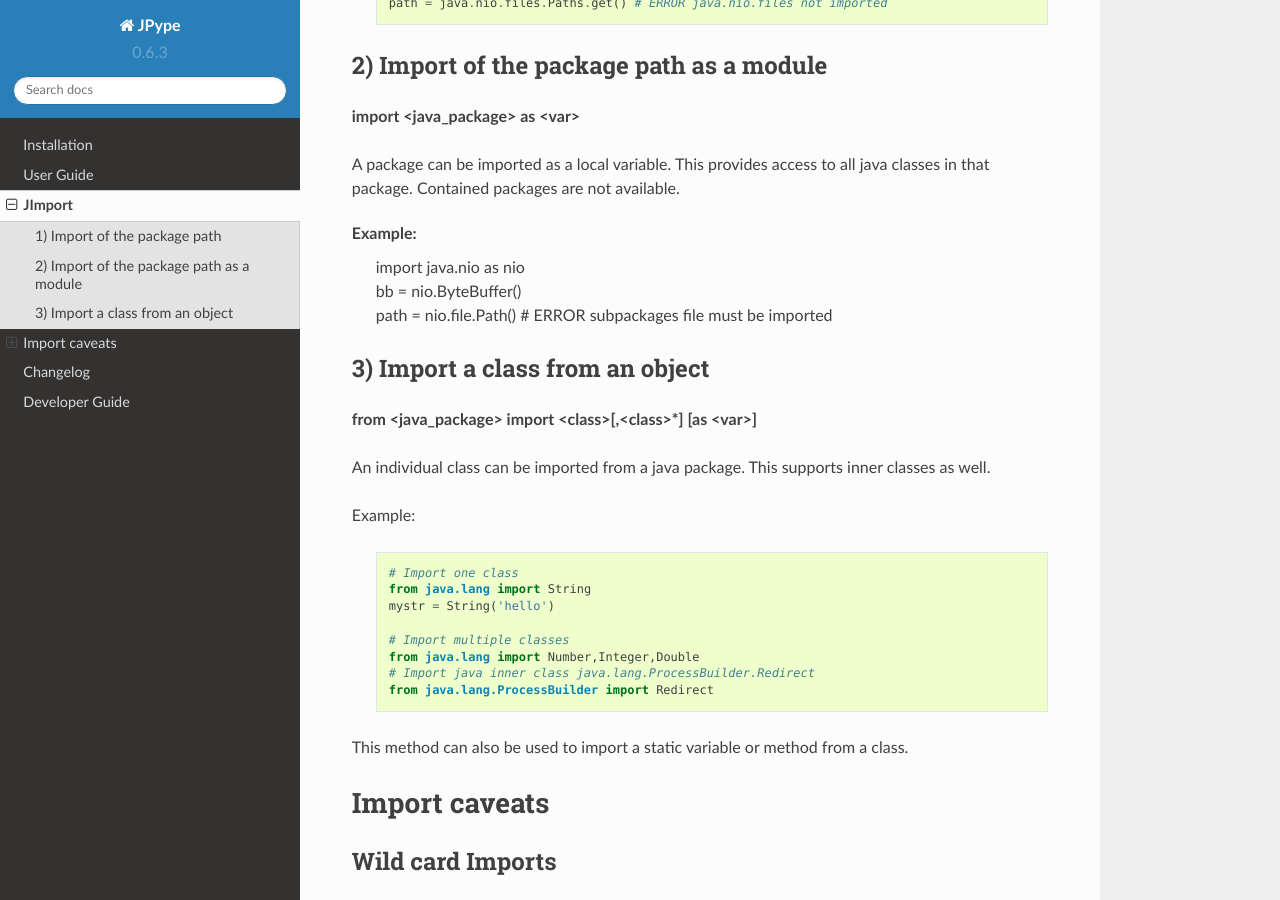
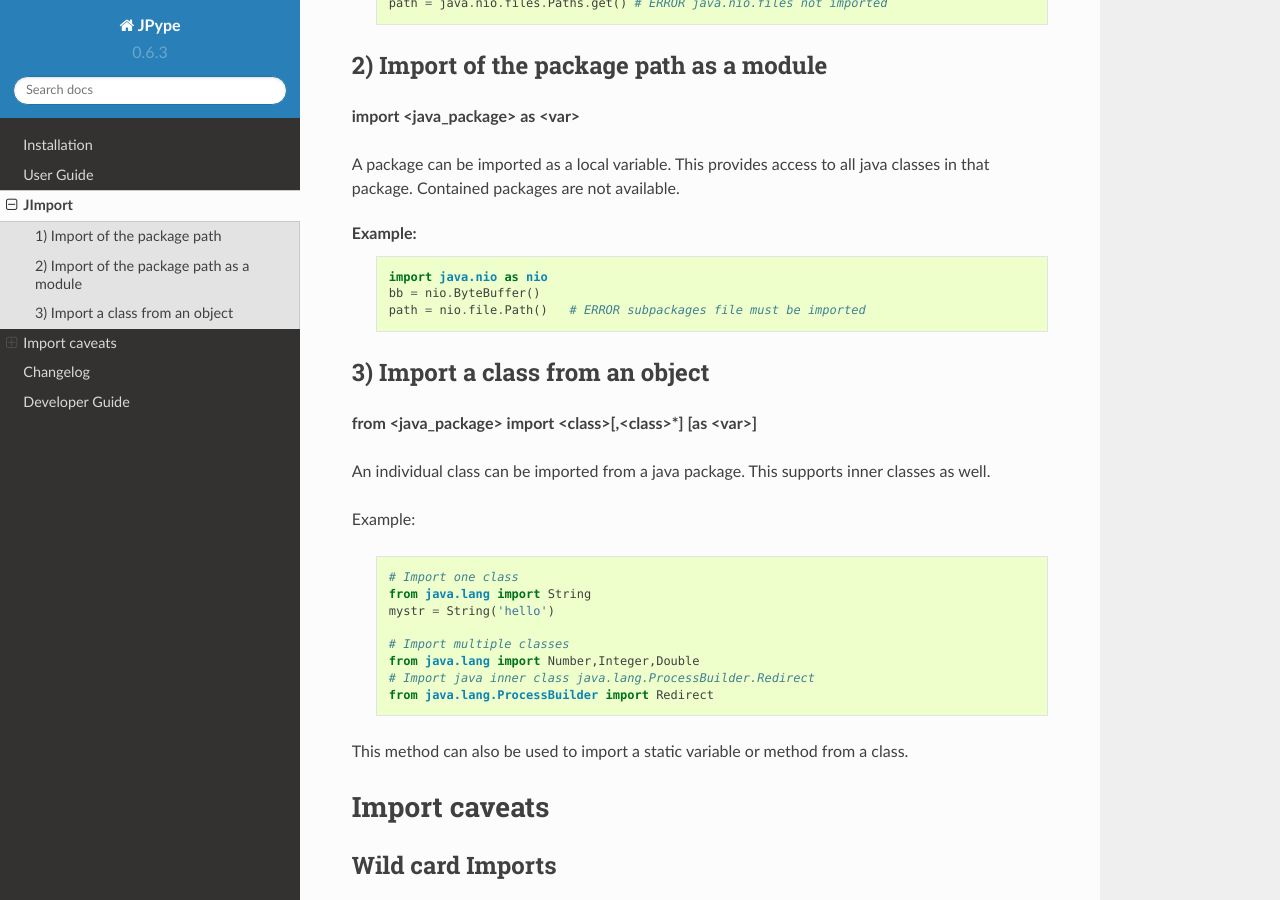
Before and after one commit to jpype-project/jpype, a Sphinx documentation site: the page built from doc/imports.rst, in a window 1280 px wide and 900 px high, scrolled down 654 px. Built offline with Sphinx 7.4.7 and the Read the Docs theme 2.0.0, drawn with Linux system fonts in a browser that asks for light colours; the version number is read from the project's files by our own code.

Commit message:
code-ex
[ci skip]

```diff
--- a/doc/imports.rst
+++ b/doc/imports.rst
@@ -37,9 +37,11 @@ A package can be imported as a local variable.  This provides access to
 all java classes in that package.  Contained packages are not available.
 
 Example:
-  | import java.nio as nio
-  | bb = nio.ByteBuffer()
-  | path = nio.file.Path()   # ERROR subpackages file must be imported
+ .. code-block:: python
+
+  import java.nio as nio
+  bb = nio.ByteBuffer()
+  path = nio.file.Path()   # ERROR subpackages file must be imported
 
 3) Import a class from an object
 --------------------------------
```
